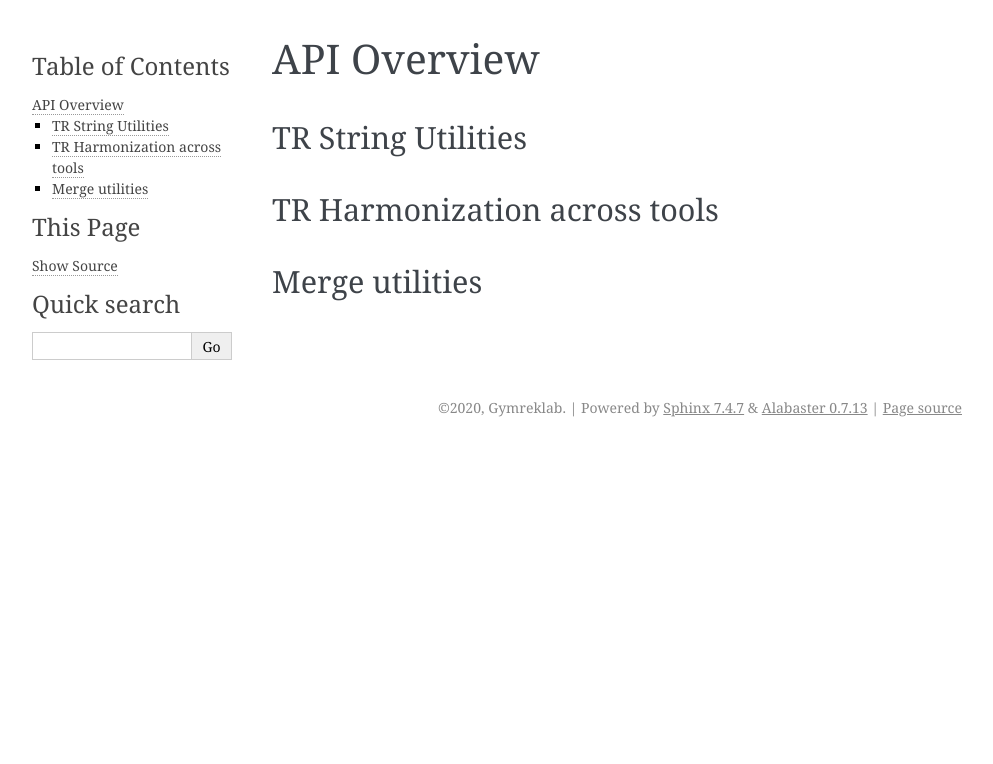
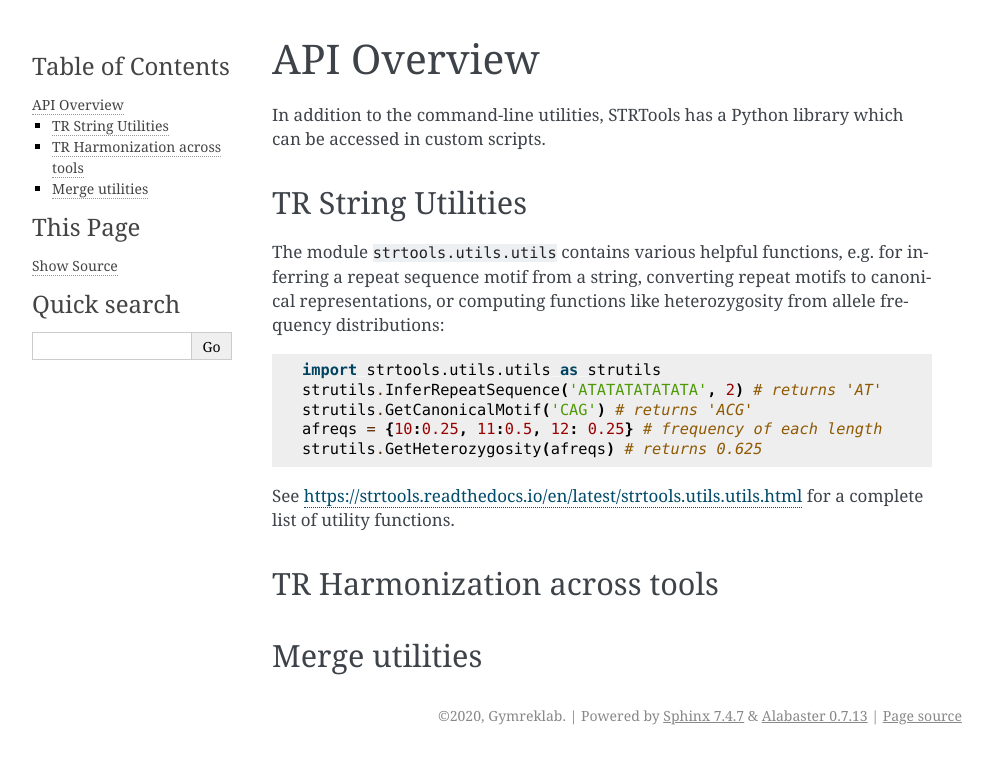
Before and after one commit to gymrek-lab/TRTools, a Sphinx documentation site: the page built from doc/APIOVERVIEW.rst, in a window 1280 px wide. Shown: the top 764 px of the page, without its empty margins (148-1141 px from the left). Built offline with Sphinx 7.4.7, drawn with Linux system fonts in a browser that asks for light colours.

Commit message:
Update APIOVERVIEW.rst

```diff
--- a/doc/APIOVERVIEW.rst
+++ b/doc/APIOVERVIEW.rst
@@ -1,10 +1,20 @@
 API Overview
 ============
 
+In addition to the command-line utilities, STRTools has a Python library which can be accessed in custom scripts.
 
 TR String Utilities
 -------------------
 
+The module :code:`strtools.utils.utils` contains various helpful functions, e.g. for inferring a repeat sequence motif from a string, converting repeat motifs to canonical representations, or computing functions like heterozygosity from allele frequency distributions::
+
+  import strtools.utils.utils as strutils
+  strutils.InferRepeatSequence('ATATATATATATA', 2) # returns 'AT'
+  strutils.GetCanonicalMotif('CAG') # returns 'ACG'
+  afreqs = {10:0.25, 11:0.5, 12: 0.25} # frequency of each length
+  strutils.GetHeterozygosity(afreqs) # returns 0.625
+
+See https://strtools.readthedocs.io/en/latest/strtools.utils.utils.html for a complete list of utility functions.
 
 TR Harmonization across tools
 -----------------------------
```
